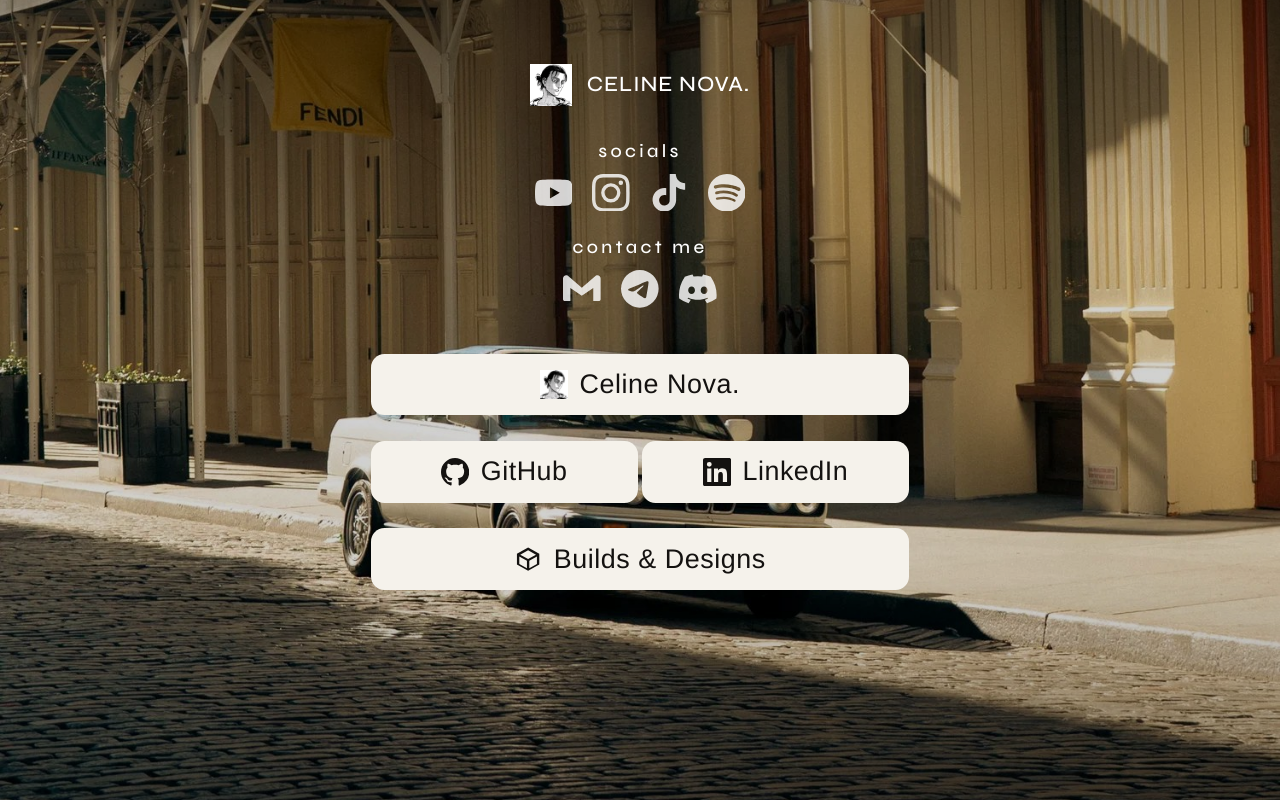
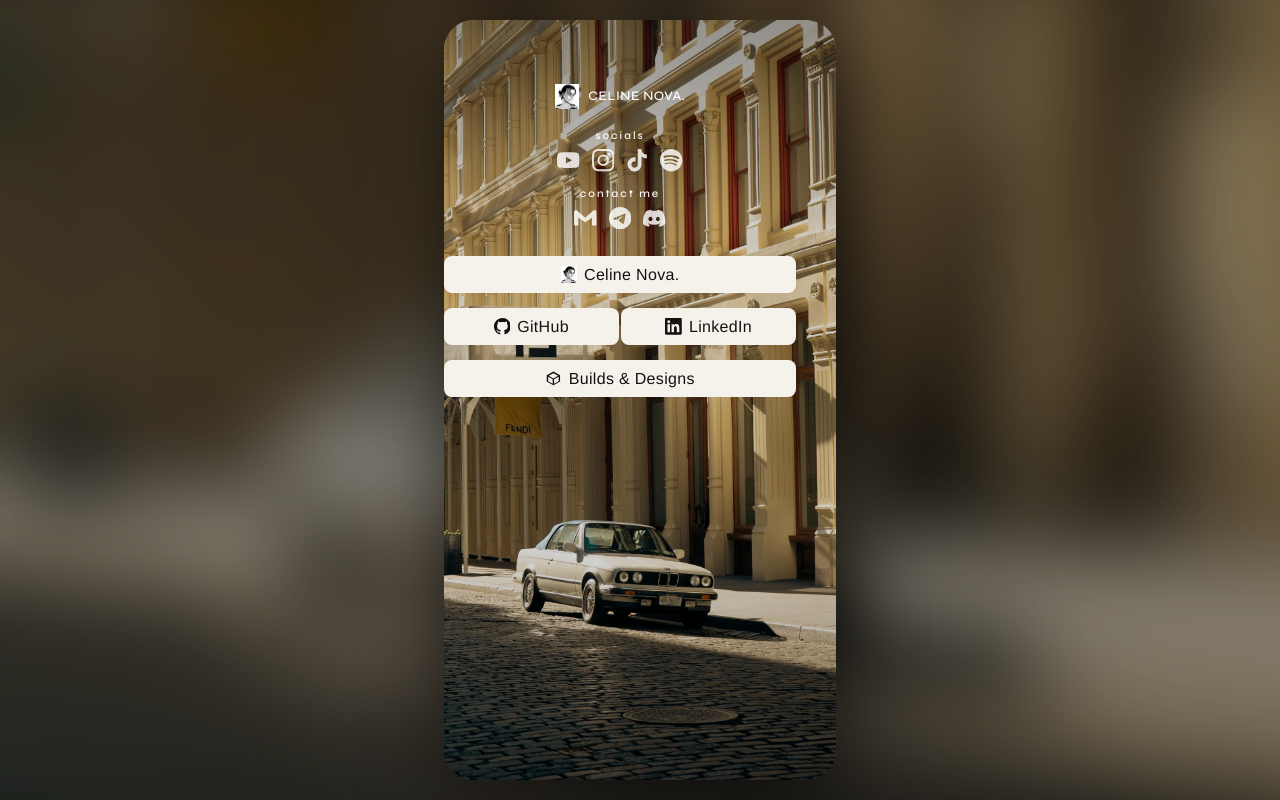
Before and after one commit to melanikshrestha-boop/celinenovalinks, a Next.js app: page / in a window 1280 px wide. Built offline with nearby package versions, Linux system fonts and the light colour scheme; no server answers.

Commit message:
Pin the laptop view to a phone column on a faded still
Linktree on desktop is a phone card on a field. Ours uses the same
phone HUD on a blurred Fendi/Spring still instead of stretching
the column across the window.

```diff
--- a/app/page.tsx
+++ b/app/page.tsx
@@ -3,12 +3,19 @@ import { YoutubeLatest } from "@/components/YoutubeLatest";
 export default function HomePage() {
   return (
     <div className="poster">
-      <div className="bg" aria-hidden="true">
-        <img src="/assets/fendi.jpg" alt="" />
-        <img src="/assets/spring.jpg" alt="" />
+      <div className="wash" aria-hidden="true">
+        <div className="bg">
+          <img src="/assets/fendi.jpg" alt="" />
+          <img src="/assets/spring.jpg" alt="" />
+        </div>
       </div>
-      <div className="veil" aria-hidden="true" />
-      <div className="sheet">
+      <div className="stage">
+        <div className="bg" aria-hidden="true">
+          <img src="/assets/fendi.jpg" alt="" />
+          <img src="/assets/spring.jpg" alt="" />
+        </div>
+        <div className="veil" aria-hidden="true" />
+        <div className="sheet">
         <header className="head">
           <a className="identity" href="https://melanilaurents.com/" aria-label="Celine Nova">
             <img src="/assets/eren.png" alt="" width={256} height={256} />
@@ -73,6 +80,7 @@ export default function HomePage() {
             Builds &amp; Designs
           </a>
         </nav>
+        </div>
       </div>
     </div>
   );
--- a/css/linkree.css
+++ b/css/linkree.css
@@ -28,8 +28,23 @@ body {
   display: flex;
   flex-direction: column;
   align-items: center;
+  justify-content: center;
   height: 100svh;
   min-height: 100svh;
+  overflow: hidden;
+  background: #050505;
+}
+
+/* Desktop only: faded still behind the phone column (Linktree's green field). */
+.wash {
+  display: none;
+}
+
+.stage {
+  position: relative;
+  z-index: 2;
+  width: 100%;
+  height: 100svh;
   overflow: hidden;
 }
 
@@ -104,19 +119,57 @@ body {
 }
 
 .sheet {
-  --sheet: clamp(20rem, 42vw, 60rem);
   position: relative;
   z-index: 2;
   display: flex;
   flex-direction: column;
   align-items: center;
-  width: var(--sheet);
-  font-size: calc(var(--sheet) / 20);
+  width: calc(100% - 2.5rem);
+  max-width: 22rem;
+  font-size: 1rem;
   padding-top: clamp(2rem, 8vh, 6rem);
   padding-bottom: 2em;
-  max-height: 100svh;
+  max-height: 100%;
   overflow-x: hidden;
   overflow-y: auto;
+}
+
+@media (min-width: 800px) {
+  .wash {
+    display: block;
+    position: absolute;
+    inset: 0;
+    z-index: 0;
+    overflow: hidden;
+    pointer-events: none;
+  }
+
+  .wash .bg img {
+    filter: blur(36px) saturate(0.9);
+    transform: scale(1.18);
+    opacity: 0.72;
+  }
+
+  .wash::after {
+    content: "";
+    position: absolute;
+    inset: 0;
+    background: rgba(8, 6, 4, 0.22);
+  }
+
+  /* Same phone column as mobile, sitting on the faded still. */
+  .stage {
+    width: 24.5rem;
+    height: min(52rem, calc(100svh - 2.5rem));
+    border-radius: 1.85rem;
+    box-shadow: 0 28px 80px rgba(0, 0, 0, 0.55);
+  }
+
+  .sheet {
+    width: calc(100% - 2.5rem);
+    max-width: 22rem;
+    font-size: 1rem;
+  }
 }
 
 .head {
@@ -264,7 +317,7 @@ body {
   padding-right: 0.45em;
 }
 
-/* latest youtube card — em off .sheet; do not touch the clamp sizing rules above */
+/* latest youtube card — em off .sheet */
 .yt-latest {
   display: flex;
   flex-direction: row;
```
Also changed, not shown: 1 other file (tests, documents, lock files or other folders).
